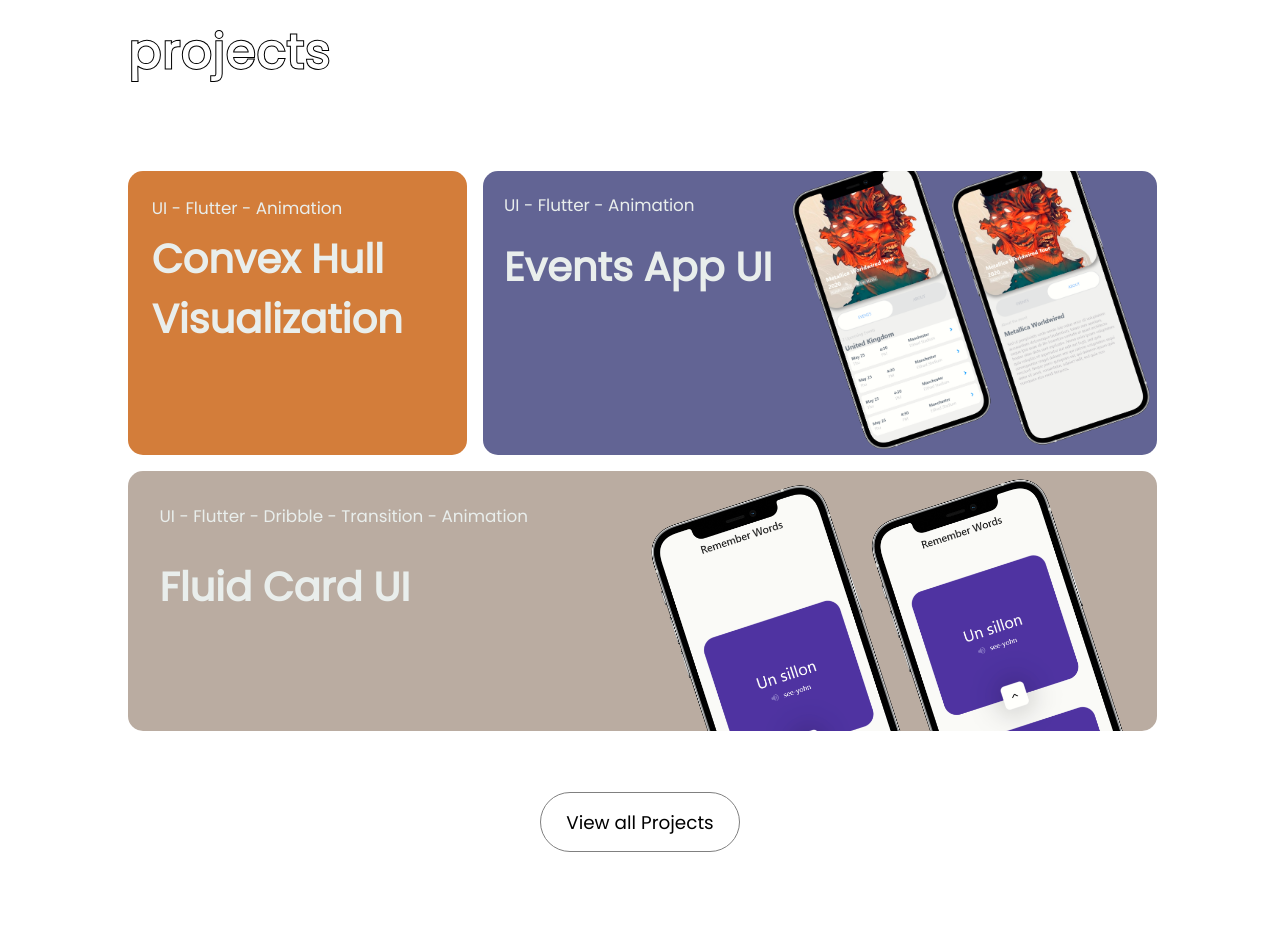
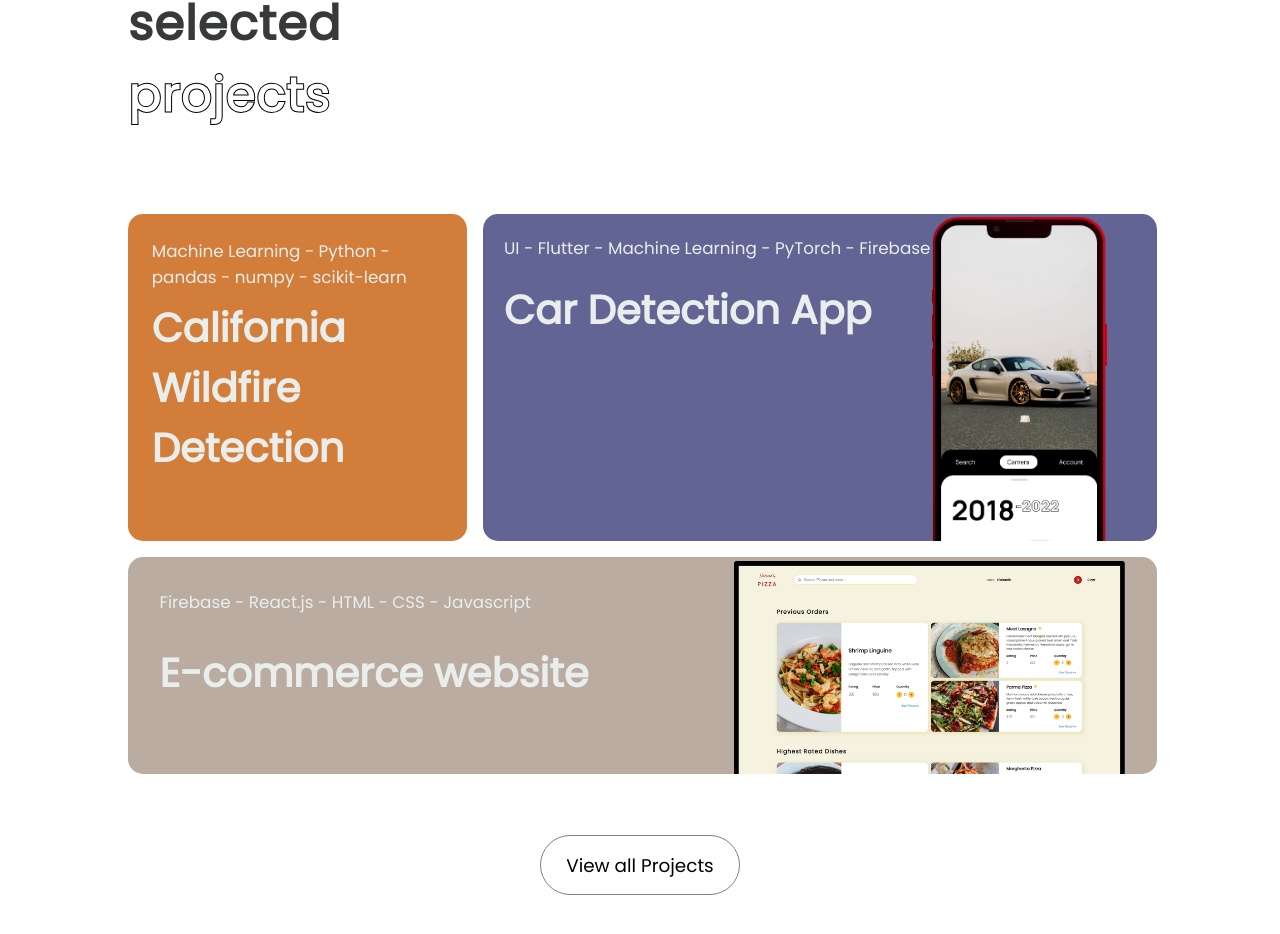
Before and after one commit to NishanthPrajith/NishanthPrajith.github.io, a React (Create React App) app: page /#/ in a window 1280 px wide. Shown: the part 1304-2238 px from the top of the page. Built offline with nearby package versions, Linux system fonts and the light colour scheme.

Commit message:
minor bug fixes

```diff
--- a/src/HomeComps/home.css
+++ b/src/HomeComps/home.css
@@ -114,10 +114,10 @@
 	grid-column: span 6 / auto;
 	background-color: #626494;
 	border-radius: 15px;
-	background-image: url("../images/four.png");
-	background-size: 55%;
+	background-image: url("../images/carDetection02.png");
+	background-size: 26%;
 	background-repeat: no-repeat;
-	background-position: bottom right;
+	background-position: 90% -10%;
 }
 
 .projectThree {
@@ -126,10 +126,10 @@
 	grid-column: span 9 / auto;
 	background-color: #baaca1;
 	border-radius: 15px;
-	background-image: url("../images/eight.png");
-	background-size: 50%;
+	background-image: url("../images/eCommerce_a.png");
+	background-size: 38%;
 	background-repeat: no-repeat;
-	background-position: top right;
+	background-position: 95% -5%;
 }
 
 @media screen and (max-width: 1367px) {
--- a/src/HomeComps/home.js
+++ b/src/HomeComps/home.js
@@ -38,14 +38,14 @@ export default function Home() {
                 <div className = "landingPage">
                     <div className = "intro">
                         <p>University Student & <br/>
-                            aspiring Data Scientist </p>
+                            aspiring Software Engineer </p>
                         <h1>Nishanth <span>Prajith</span></h1>
                     </div>
                 </div>
 
                 <div className = "descHome">
                     <p>
-                        Learning Data Science and programming by working on
+                        Learning Software Engineering and Data Science by working on
                         projects that help me learn new things and make my skills even
                         sharper.
                     </p>
@@ -56,18 +56,26 @@ export default function Home() {
                     <h1>projects</h1>
 
                     <div className="wrapper">
-                      <div className = "projectOne">
-                        <p>UI - Flutter - Animation</p>
-                        <h2> Convex Hull Visualization </h2>
-                      </div>
-                      <div className = "projectTwo">
-                        <p>UI - Flutter - Animation</p>
-                        <h2> Events App UI </h2>
-                      </div>
-                      <div className = "projectThree">
-                        <p>UI - Flutter - Dribble - Transition - Animation</p>
-                        <h2> Fluid Card UI </h2>
-                      </div>
+                        <Link to={"/projects/2"} onClick={runFunction} className = "projectOne">
+                            <div>
+                                <p>Machine Learning - Python - pandas - numpy - scikit-learn</p>
+                                <h2>California Wildfire Detection</h2>
+                            </div>
+                        </Link>
+
+                        <Link to={"/projects/1"} onClick={runFunction} className = "projectTwo">
+                            <div>
+                                <p>UI - Flutter - Machine Learning - PyTorch - Firebase</p>
+                                <h2>Car Detection App</h2>
+                            </div>
+                        </Link>
+
+                        <Link to={"/projects/3"} onClick={runFunction} className = "projectThree">
+                            <div>
+                                <p>Firebase - React.js - HTML - CSS - Javascript</p>
+                                <h2>E-commerce website</h2>
+                            </div>
+                        </Link>
                     </div>
 
                     <div className = "buttonLinkContainer">
```
Also changed, not shown: src/images/carDetection02.png (added), src/images/eCommerce_a.png (added).
